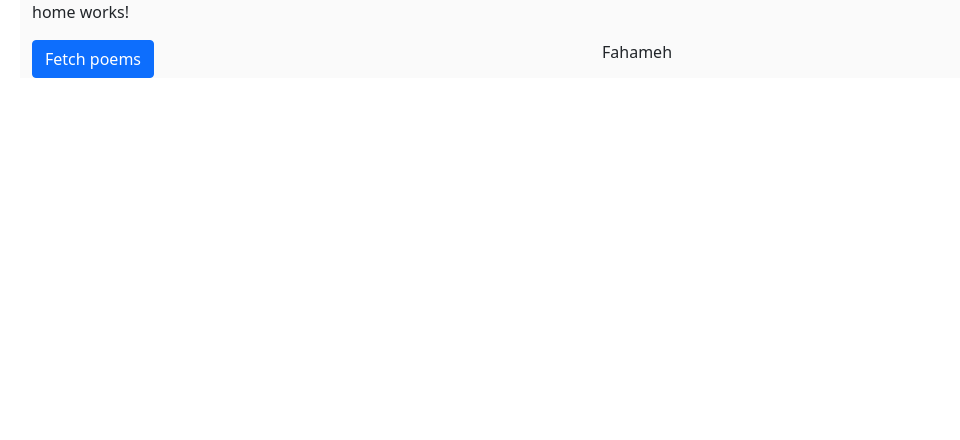
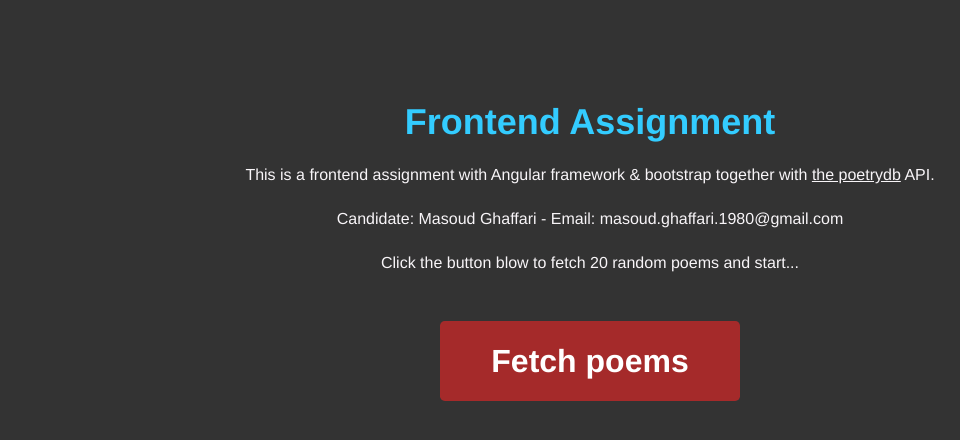
Before and after one commit to masoudmvc/poem-app, an Angular app: page / in a window 1280 px wide. Shown: the top 440 px of the page, without its empty margins (50-1010 px from the left). Built offline with nearby package versions, Linux system fonts and the light colour scheme.

Commit message:
Styling first page

```diff
--- a/src/app/components/home/home.component.css
+++ b/src/app/components/home/home.component.css
@@ -0,0 +1,23 @@
+.desc-box {
+  padding: 100px 0 30px 0;
+}
+
+.start-button {
+  width: 300px;
+  height: 80px;
+  font-size: 32px;
+  font-weight: 600;
+  background-color: brown;
+  border: none;
+}
+
+.home-title {
+  color: #3cf;
+  font-size: 36px;
+  font-weight: 700;
+}
+
+.desc {
+  color: #f8f5f8;
+  margin-top: 20px;
+}
--- a/src/app/components/home/home.component.html
+++ b/src/app/components/home/home.component.html
@@ -1,7 +1,21 @@
-<p>home works!</p>
-<div class="row">
-  <div class="col-md 6">
-    <button class="btn btn-primary" (click)="fetchPoems()">Fetch poems</button>
+<div class="row body-color desc-box">
+  <div class="col-12 text-center">
+    <h3 class="home-title">Frontend Assignment</h3>
+    <p class="desc">This is a frontend assignment with Angular framework & bootstrap together with
+      <a class="desc" href="https://poetrydb.org/index.html"> the poetrydb</a> API.</p>
+    <p class="desc">Candidate: Masoud Ghaffari  -  Email: masoud.ghaffari.1980@gmail.com</p>
+    <p class="desc">Click the button blow to fetch 20 random poems and start...</p>
   </div>
-  <div class="col-md 6">Fahameh</div>
 </div>
+
+<div class="row body-color">
+  <div class="col-12 text-center" *ngIf="loadingTofetch">
+    <button class="btn btn-primary btn-lg start-button" disabled>
+      <span class="spinner-border spinner-border-lg"></span>
+      <span class="sr-only"> Fetch poems</span>
+    </button>
+  </div>
+  <div class="col-12 text-center" *ngIf="!loadingTofetch">
+    <button class="btn btn-primary btn-lg start-button" (click)="fetchPoems()">Fetch poems</button>
+  </div>
+</div>
--- a/src/app/components/home/home.component.ts
+++ b/src/app/components/home/home.component.ts
@@ -1,5 +1,5 @@
 import { Component, OnInit } from '@angular/core';
-import { ActivatedRoute, Router } from '@angular/router';
+import { Router } from '@angular/router';
 import { PoetryDbAPIService } from 'src/app/shared/api-services/poetrydb.service';
 import { PoemService } from 'src/app/shared/business-services/poem.service';
 
@@ -10,6 +10,8 @@ import { PoemService } from 'src/app/shared/business-services/poem.service';
 })
 export class HomeComponent implements OnInit {
 
+  loadingTofetch: boolean = false;
+
   constructor(
     private poetryApiService: PoetryDbAPIService,
     private poenService: PoemService,
@@ -18,12 +20,15 @@ export class HomeComponent implements OnInit {
   ngOnInit(): void { }
 
   fetchPoems() {
+    this.loadingTofetch = true;
     this.poetryApiService.FetchRandomPoems(20).subscribe(res => {
       this.poenService.list = res;
-      this.router.navigate(['/list']/*, {relativeTo: this.route}*/);
+      this.router.navigate(['/list']);
+      this.loadingTofetch = false;
     }, err => {
       console.log(err);
-      alert('error fetching data!');
+      alert('error fetching data! check your internet connection and try again.');
+      this.loadingTofetch = false;
     })
   }
 
--- a/src/styles.css
+++ b/src/styles.css
@@ -1,8 +1,13 @@
 /* global styles */
 
-/* body {
+body {
   background-color: #333;
-} */
+  font-family: "Helvetica Neue",Helvetica,Arial,sans-serif;
+}
+
+.body-color {
+  background-color: #333;
+}
 
 /* .row {
   margin: 0;
@@ -21,3 +26,9 @@ p {
 .multi_lines_text {
   white-space: pre-line;
 }
+
+/* .content-back-color {
+  background-color: #51514b;
+  color: #f8f5f8;
+  title-color: #3cf
+} */
```
Also changed, not shown: src/app/app.component.html (+3 -6 lines).
